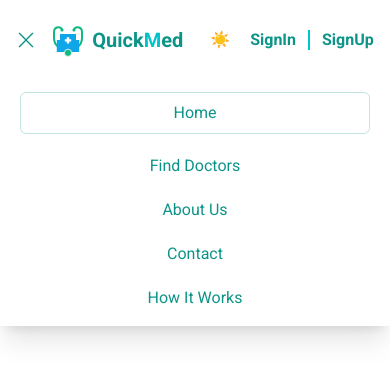
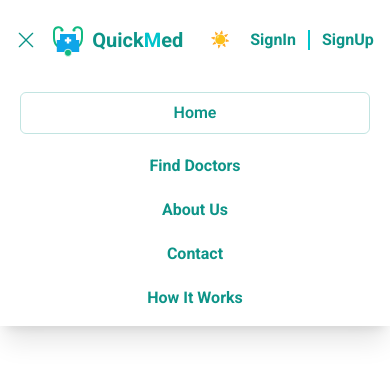
Before and after one commit to Sultanmia22/QuickMed, a React (Vite) app: page / in a window 390 px wide. Both pictures are taken after a click on the element 26 px from the left and 40 px from the top of the page. Shown: the top 380 px of the page. Built offline with nearby package versions, Linux system fonts and the light colour scheme.

Commit message:
update nav text

```diff
--- a/src/Components/Headers/Navbar.jsx
+++ b/src/Components/Headers/Navbar.jsx
@@ -51,7 +51,7 @@ const Navbar = () => {
             <div className=' w-full absolute top-19 left-0 md:hidden'>
               <ul className='flex flex-col gap-5 bg-base-100  py-4 px-5  z-20 shadow-xl text-center'>
                 {
-                  navLinks.map(link => <NavLink onClick={toggleMenu} className={({ isActive }) => isActive ? ' border border-primary/25 py-2 text-primary rounded-md' : 'text-primary rounded-md'} key={link.path} to={link.path}> {link.name} </NavLink>)
+                  navLinks.map(link => <NavLink onClick={toggleMenu} className={({ isActive }) => isActive ? ' border border-primary/25 py-2 text-primary rounded-md font-semibold' : 'text-primary rounded-md font-bold'} key={link.path} to={link.path}> {link.name} </NavLink>)
                 }
               </ul>
             </div>
```
Also changed, not shown: 1 other file (tests, documents, lock files or other folders).
